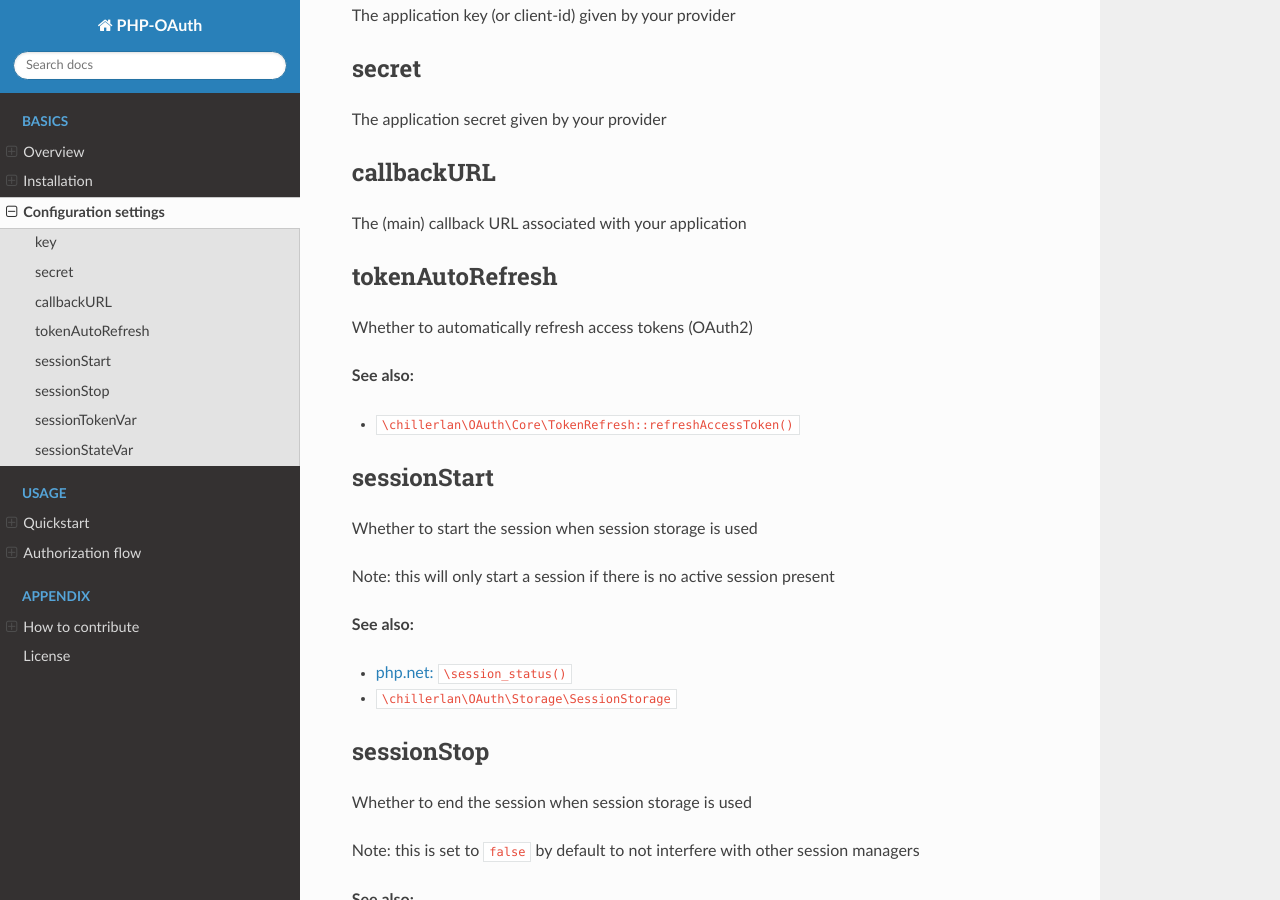
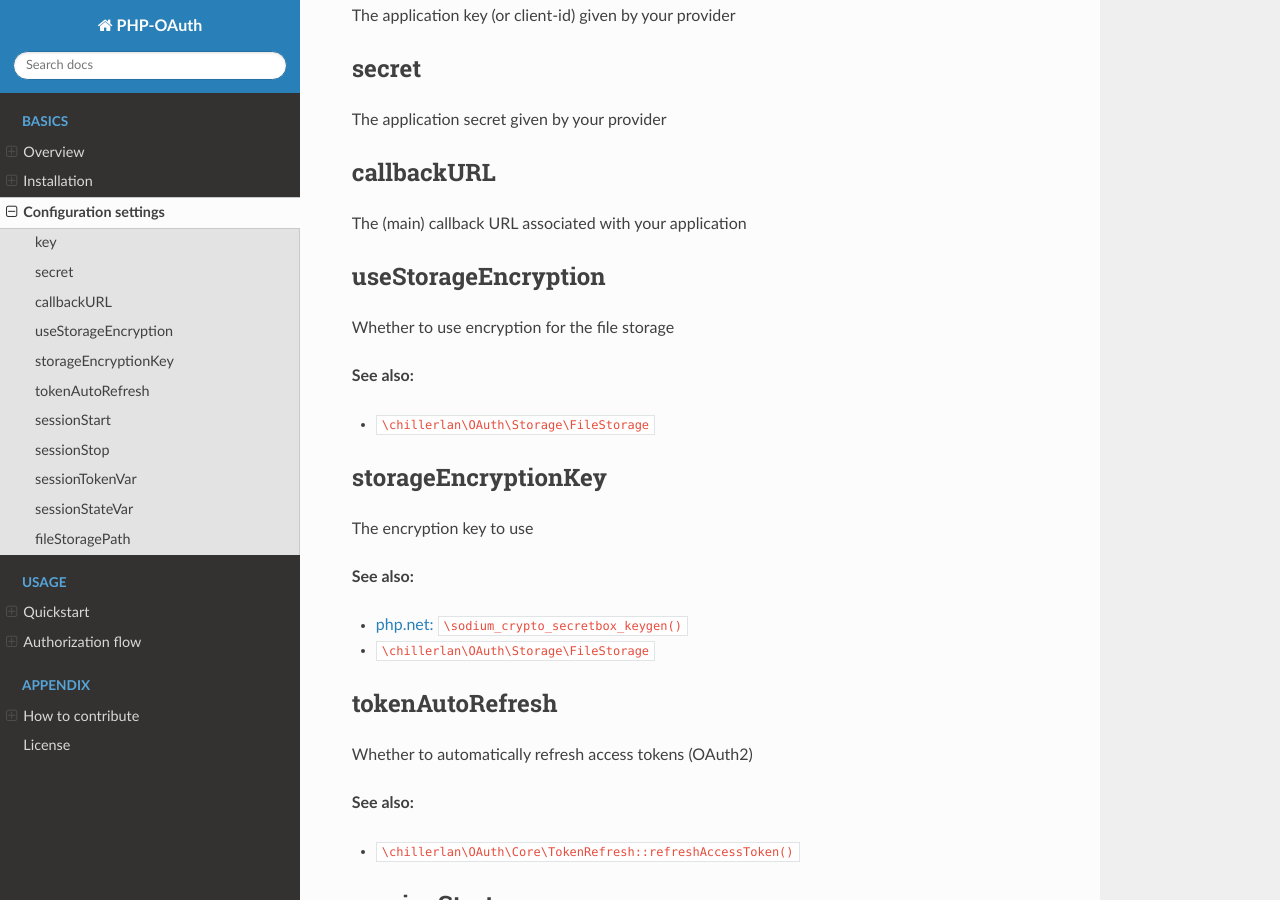
Before and after one commit to chillerlan/php-oauth, a Sphinx documentation site: the page built from docs/Basics/Configuration-settings.md, in a window 1280 px wide and 900 px high, scrolled down 212 px. Built offline with Sphinx 7.4.7 and the Read the Docs theme 2.0.0, drawn with Linux system fonts in a browser that asks for light colours; some of the changed text lies outside the part shown.

```diff
--- a/docs/Basics/Configuration-settings.md
+++ b/docs/Basics/Configuration-settings.md
@@ -13,6 +13,27 @@
 ## callbackURL
 
 The (main) callback URL associated with your application
+
+
+## useStorageEncryption
+
+Whether to use encryption for the file storage
+
+
+**See also:**
+
+- `\chillerlan\OAuth\Storage\FileStorage`
+
+
+## storageEncryptionKey
+
+The encryption key to use
+
+
+**See also:**
+
+- [php.net: `\sodium_crypto_secretbox_keygen()`](https://www.php.net/manual/function.sodium-crypto-secretbox-keygen)
+- `\chillerlan\OAuth\Storage\FileStorage`
 
 
 ## tokenAutoRefresh
@@ -69,3 +90,14 @@
 **See also:**
 
 - `\chillerlan\OAuth\Storage\SessionStorage`
+
+
+## fileStoragePath
+
+The file storage root path (requires permissions 0777)
+
+
+**See also:**
+
+- [php.net: `\is_writable()`](https://www.php.net/manual/function.is-writable)
+- `\chillerlan\OAuth\Storage\FileStorage`
```
Also changed, not shown: 2 other files.
